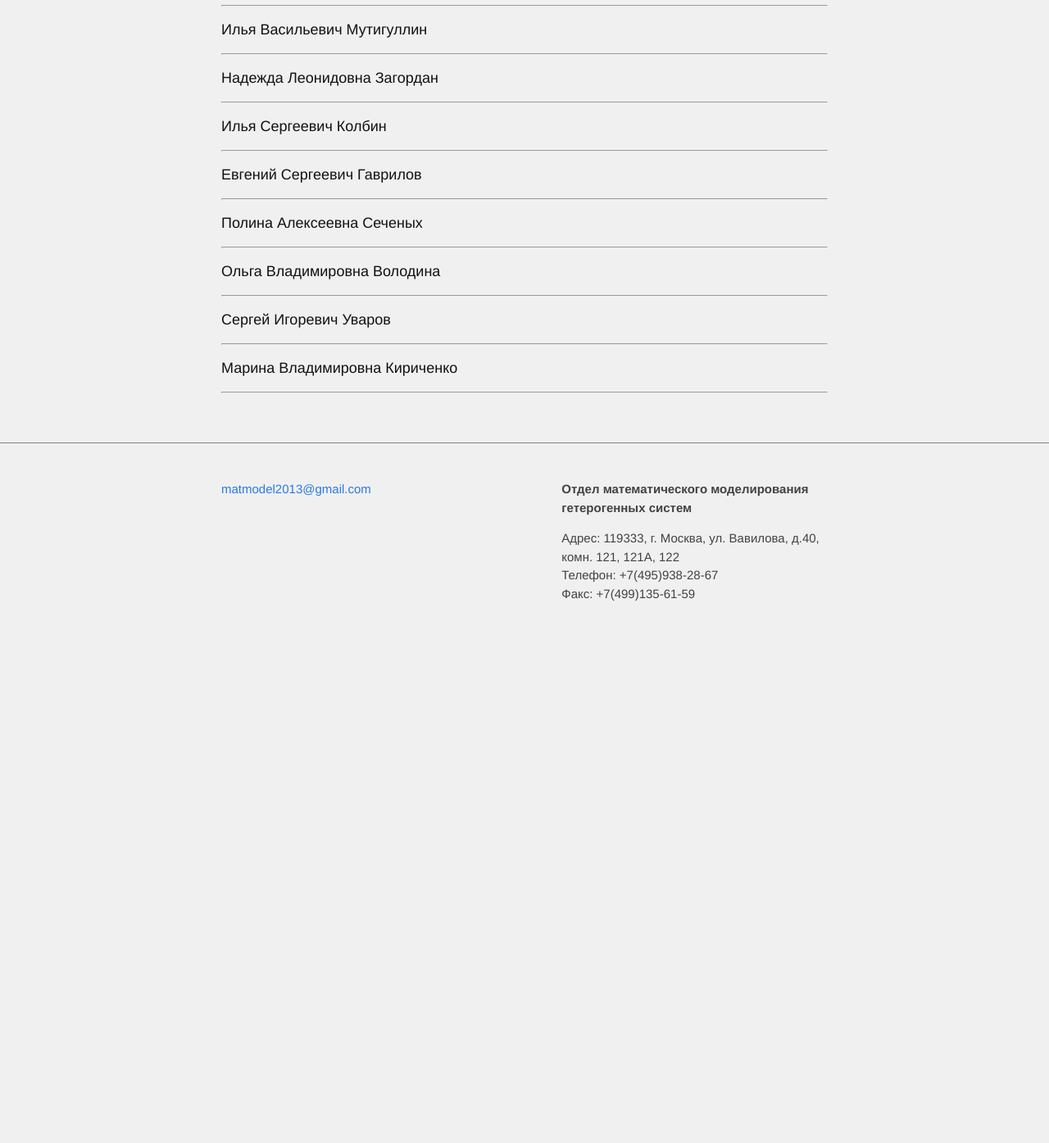
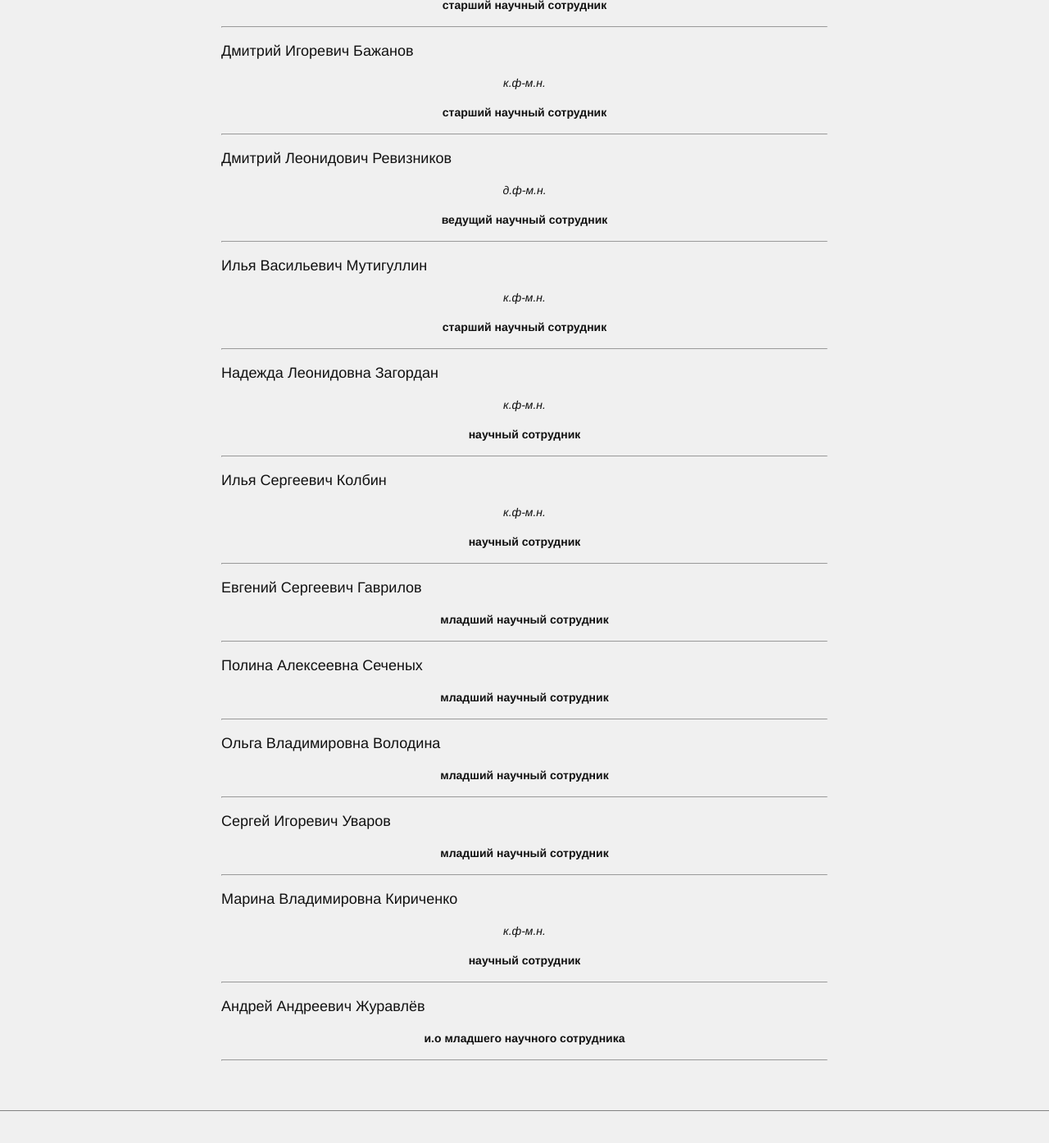
Before and after one commit to iskolbin/ccasen, a Jekyll site: the page built from employees.md, in a window 1280 px wide and 1400 px high, scrolled down 359 px. Shown: the top 1395 px of the window at 82% size. Built offline with Jekyll 4.4.1, drawn with Linux system fonts in a browser that asks for light colours; before the commit the page ends 1155 px from its top, so only the background shows below that; some of the changed text lies outside the part shown.

Commit message:
added position and degree

```diff
--- a/_data/employees.json
+++ b/_data/employees.json
@@ -3,6 +3,8 @@
 		"surname": "Абгарян",
 		"firstname": "Каринэ",
 		"patronymic": "Карленовна",
+		"position": "зав. отделом",
+		"degree": "к.ф-м.н.",
 
 		"translate":{
 		  "en": {
@@ -17,6 +19,8 @@
 		"surname": "Харченко",
 	 	"firstname": "Вячеслав",
 	 	"patronymic": "Александрович",
+		"position": "старший научный сотрудник",
+		"degree": "д.т.н.",
 
 		"translate":{
 		  "en": {
@@ -31,6 +35,8 @@
 		"surname": "Бажанов",
 	 	"firstname": "Дмитрий",
 		"patronymic": "Игоревич",
+		"degree": "к.ф-м.н.",
+		"position": "старший научный сотрудник",
 
 		"translate":{
 		  "en": {
@@ -45,6 +51,8 @@
 		"surname": "Ревизников",
 		"firstname": "Дмитрий",
 		"patronymic": "Леонидович",
+		"degree": "д.ф-м.н.",
+		"position": "ведущий научный сотрудник",
 
 		"translate":{
 		  "en": {
@@ -59,6 +67,8 @@
 		"surname": "Мутигуллин",
 	 	"firstname": "Илья",
 		"patronymic": "Васильевич",
+		"degree": "к.ф-м.н.",
+		"position": "старший научный сотрудник",
 
 		"translate":{
 		  "en": {
@@ -73,6 +83,8 @@
 		"surname": "Загордан",
 	 	"firstname": "Надежда",
 		"patronymic": "Леонидовна",
+		"degree": "к.ф-м.н.",
+		"position": "научный сотрудник",
 
 		"translate":{
 		  "en": {
@@ -87,6 +99,8 @@
 		"surname": "Колбин",
 		"firstname": "Илья",
 		"patronymic": "Сергеевич",
+		"degree": "к.ф-м.н.",
+		"position": "научный сотрудник",
 
 		"translate":{
 		  "en": {
@@ -101,6 +115,7 @@
 		"surname": "Гаврилов",
 		"firstname": "Евгений",
 		"patronymic": "Сергеевич",
+		"position": "младший научный сотрудник",
 
 		"translate":{
 		  "en": {
@@ -115,6 +130,7 @@
 		"surname": "Сеченых",
 		"firstname": "Полина",
 	 	"patronymic":	"Алексеевна",
+		"position": "младший научный сотрудник",
 
 		"translate":{
 		  "en": {
@@ -129,6 +145,7 @@
 		"surname": "Володина",
 	 	"firstname": "Ольга",
 		"patronymic": "Владимировна",
+		"position": "младший научный сотрудник",
 
 		"translate":{
 		  "en": {
@@ -143,6 +160,7 @@
 		"surname": "Уваров",
 		"firstname": "Сергей",
 	 	"patronymic":	"Игоревич",
+		"position": "младший научный сотрудник",
 
 		"translate":{
 		  "en": {
@@ -157,6 +175,8 @@
 		"surname": "Кириченко",
 	 	"firstname": "Марина",
 	 	"patronymic":	"Владимировна",
+		"degree": "к.ф-м.н.",
+		"position": "научный сотрудник",
 
 		"translate":{
 		  "en": {
@@ -165,5 +185,20 @@
 				"patronymic": "Vladimirovna"
 			}
 		}
+	},
+
+	"zhuravlev_a_a": {
+		"surname": "Журавлёв",
+		"firstname": "Андрей",
+		"patronymic": "Андреевич",
+		"position": "и.о младшего научного сотрудника",
+
+		"translate": {
+			"en": {
+				"surname": "Zhuravlev",
+				"firstname": "Andrew",
+				"patronymic": "Andeevich"
+			}
+		}
 	}
 }
--- a/employees.md
+++ b/employees.md
@@ -16,7 +16,10 @@ permalink: /employees/
   {% if emp.surname %} {{emp.surname}} {% endif %}
  {% endif %}
  </h3>
- {% if emp.image %} <p align="center"><img src="{{site.baseurl}}/img/employees/{{emp.image}}"></img></p> {% endif %}
+ {% if emp.degree %} <p align="center"><i>{{emp.degree}}</i></p> {% endif %}
+ {% if emp.position %} <p align="center"><b>{{emp.position}}</b></p> {% endif %}
+
+	{% if emp.image %} <p align="center"><img src="{{site.baseurl}}/img/employees/{{emp.image}}"></img></p> {% endif %}
  {% if site.data.bio[name].plain %} <p>{{site.data.bio[name].plain }}</p> {% endif %}
  {% if emp.email %}<p>e-mail <a href="mailto:{{emp.email}}">{{emp.email}}</a></p>{% endif %}
  {% if emp.homephone %} <p>тел. {{emp.homephone}} (дом.) </p> {% endif %}
```
